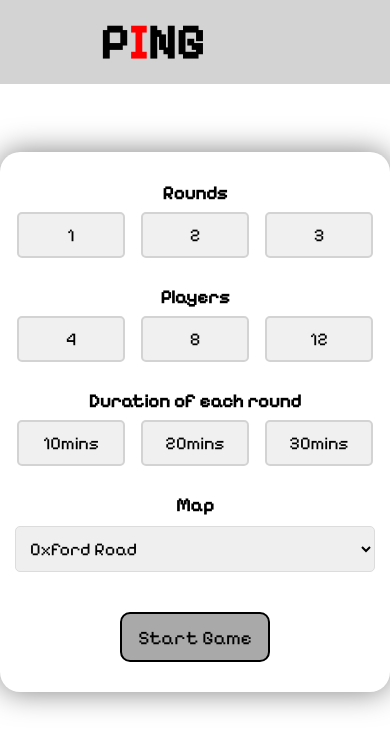
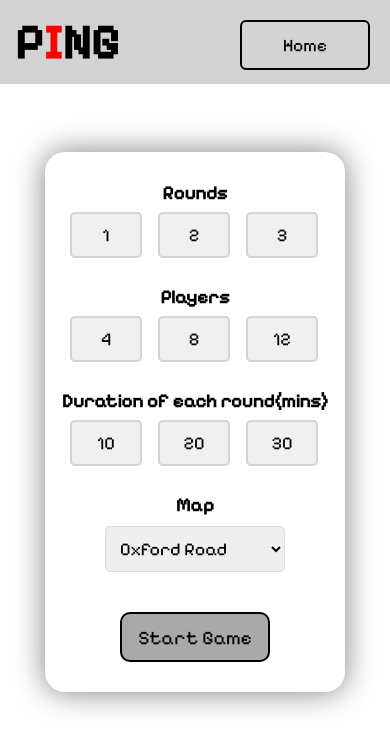
Before and after one commit to mortemn/Ping, a Next.js app in the folder frontend/: page /roomPage2 in a window 390 px wide. Shown: the top 750 px of the page. Built offline with nearby package versions, Linux system fonts and the light colour scheme.

Commit message:
Added Responsive Webpage Design

```diff
--- a/frontend/src/app/gamePage/page.module.css
+++ b/frontend/src/app/gamePage/page.module.css
@@ -1,33 +1,49 @@
 @import url('https://fonts.googleapis.com/css2?family=Pixelify+Sans&display=swap');
 
+.header_widgets {
+    display:inline-block;
+    position: relative;
+    min-width: 250px;
+    min-height: 100px;
+    background-color: rgb(120, 120, 120);
+    border-radius: 10px;
+}
 
 .dropdown {
-    display: inline-block;
-    position: relative;
-  }
-
-
+    display: flex;
+    height: 100%;
+    width: 100%;
+    justify-content: center;
+    line-height: 100px;
+    background-color: rgb(120, 120, 120);
+    border: black solid ;
+    border-radius: 10px;
+    font-size: 20px;
+}
 
 .dropdown_options {
+    border: black solid ;
     display: none;
     position: absolute;
     overflow: auto;
     background-color:#fff;
     border-radius:5px;
     box-shadow: 0px 10px 10px 0px rgba(0,0,0,0.4);
+    width: 100%;
 }
 
-.dropdown:hover .dropdown_options {
+.header_widgets:hover .dropdown_options {
     display: block;
 }
 
 .dropdown_options a {
+    border: black solid ;
     display: block;
     color: #000000;
     padding: 5px;
     text-decoration: none;
     padding:20px 40px;
-    width: 200px;
+    width: 100%;
     display: flex;
     justify-content: center;
     align-items: center;
@@ -39,29 +55,17 @@
     border-radius:5px;
 }
 
-
-.players {
-    width: 200px;
-    height: 100px;
+.countdown {
+    display:inline-block;
+    position: relative;
+    min-width: 250px;
+    min-height: 100px;
     background-color: rgb(120, 120, 120);
     border-radius: 10px;
-    font-size: 20px;
     display: flex;
     justify-content: center;
-    align-items: center;
-    border: none;
-
-}
-
-.countdown {
-    width: 200px;
-    height: 100px;
-    background-color: rgb(120, 120, 120);
-    border-radius: 10px;
+    line-height: 100px;
     font-size: 50px;
-    display: flex;
-    justify-content: center;
-    align-items: center;
 }
 
 .button {
@@ -77,9 +81,30 @@
     top:85%;
     left:3%;
     position: absolute;
-
 }
 
 .button:hover {
     background-color: #a30000;
 }
+
+@media screen and (max-width: 768px) {
+    .header_widgets {
+        min-width: 200px;
+        position:absolute;
+        left: 15px;
+    }
+
+    .dropdown {
+        white-space: nowrap;
+        overflow: hidden;
+        text-overflow: ellipsis;
+        vertical-align: top;
+    }
+
+    .countdown {
+        min-width: 125px;
+        position:absolute;
+        right:15px;
+        font-size: 45px;
+    }
+}
--- a/frontend/src/app/roomPage1/page.module.css
+++ b/frontend/src/app/roomPage1/page.module.css
@@ -4,7 +4,6 @@
     font-size: 3em;
     user-select: none;
 }
-
 
 .navigation .btnhome {
     width: 130px;
@@ -41,7 +40,6 @@
 }
 
 .btn {
-
     width: 300px;
     height: 300px;
     border: 2px solid black;
@@ -65,3 +63,25 @@
     justify-content: center;
     align-items: center;
 }
+
+@media screen and (max-width: 768px) {
+    .logo {
+        position: absolute;
+        left: 15px;
+    }
+
+    .navigation .btnhome {
+        position: absolute;
+        top: 20px;
+        right: 20px;
+    }
+
+    .btns {
+        flex-direction: column;
+        gap: 50px;
+    }
+
+    .btn {
+        height: 150px;
+    }
+}
--- a/frontend/src/app/roomPage2/page.js
+++ b/frontend/src/app/roomPage2/page.js
@@ -52,16 +52,16 @@ export default function Home() {
                         <label for="option6" className={styles.radio_label}>12</label>
                     </div>
 
-                    <h3>Duration of each round</h3>
+                    <h3>Duration of each round(mins)</h3>
                     <div className={styles.options_container}>
                         <input type="radio" id="option7" name="line3" value="option7" className={styles.radio_input} onClick={() => setDuration(10)} />
-                        <label for="option7" className={styles.radio_label}>10mins</label>
+                        <label for="option7" className={styles.radio_label}>10</label>
 
                         <input type="radio" id="option8" name="line3" value="option8" className={styles.radio_input} onClick={() => setDuration(20)} />
-                        <label for="option8" className={styles.radio_label}>20mins</label>
+                        <label for="option8" className={styles.radio_label}>20</label>
 
                         <input type="radio" id="option9" name="line3" value="option9" className={styles.radio_input} onClick={() => setDuration(30)} />
-                        <label for="option9" className={styles.radio_label}>30mins</label>
+                        <label for="option9" className={styles.radio_label}>30</label>
                     </div>
 
                     <h3>Map</h3>
--- a/frontend/src/app/roomPage2/page.module.css
+++ b/frontend/src/app/roomPage2/page.module.css
@@ -1,6 +1,4 @@
 @import url('https://fonts.googleapis.com/css2?family=Pixelify+Sans&display=swap');
-
-
 
 .logo {
     font-size: 3em;
@@ -40,7 +38,6 @@
     align-items: center;
 }
 
-
 .options_container {
     display: block;
     position: relative;
@@ -51,18 +48,15 @@
     text-align: left;
 }
 
-
 .options_container input {
     position: absolute;
     opacity: 0;
     cursor: pointer;
 }
 
-
 .radio_input {
     display: none;
 }
-
 
 .radio_label {
     width: 6em;
@@ -89,14 +83,11 @@
     background-color: lightgray;
 }
 
-
 .dropdown_container {
     margin-top: 10px;
     margin-bottom: 40px;
     text-align: center;
-
-  }
-
+}
 
 .dropdown {
     width: 20em;
@@ -105,9 +96,7 @@
     border: 1px solid #dcdcdc;
     font-size: 18px;
     cursor: pointer;
-
 }
-
 
 .dropdown:focus {
     outline: none;
@@ -130,3 +119,28 @@
     font-weight: 500;
     background-color: darkgray;
 }
+
+@media screen and (max-width: 768px) {
+    .logo {
+        position: absolute;
+        left: 15px;
+    }
+
+    .navigation .btnhome {
+        position: absolute;
+        top: 20px;
+        right: 20px;
+    }
+
+    .wrapper {
+        width: 300px;
+    }
+
+    .radio_label {
+        width: 4em;
+    }
+
+    .dropdown {
+        width: 10em;
+    }
+}
```
Also changed, not shown: frontend/src/app/gamePage/page.js (+5 -5 lines).
